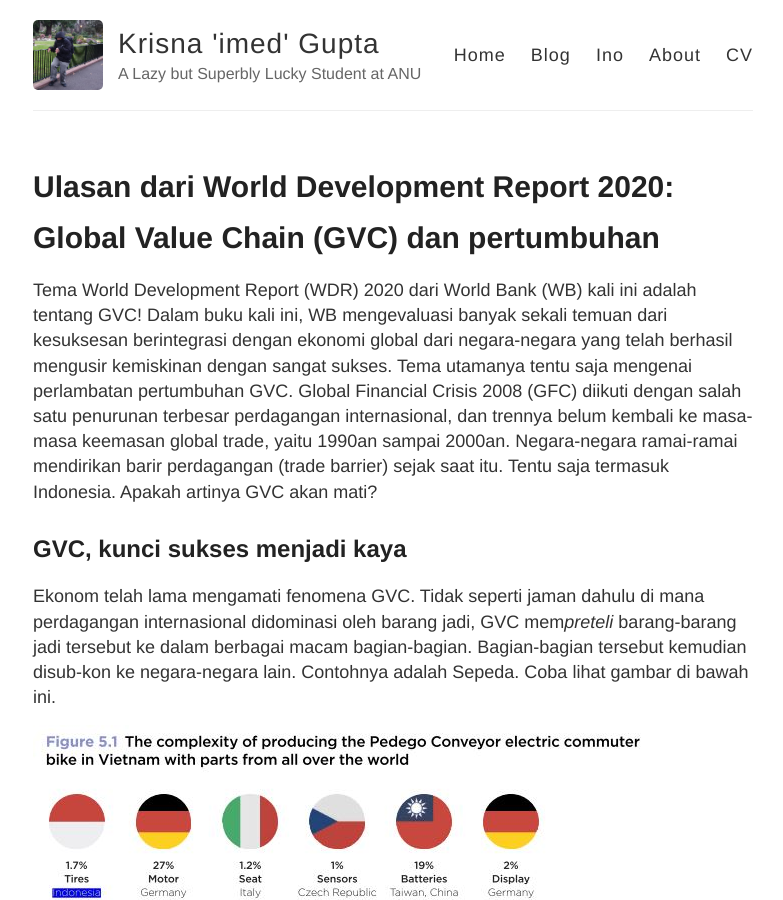
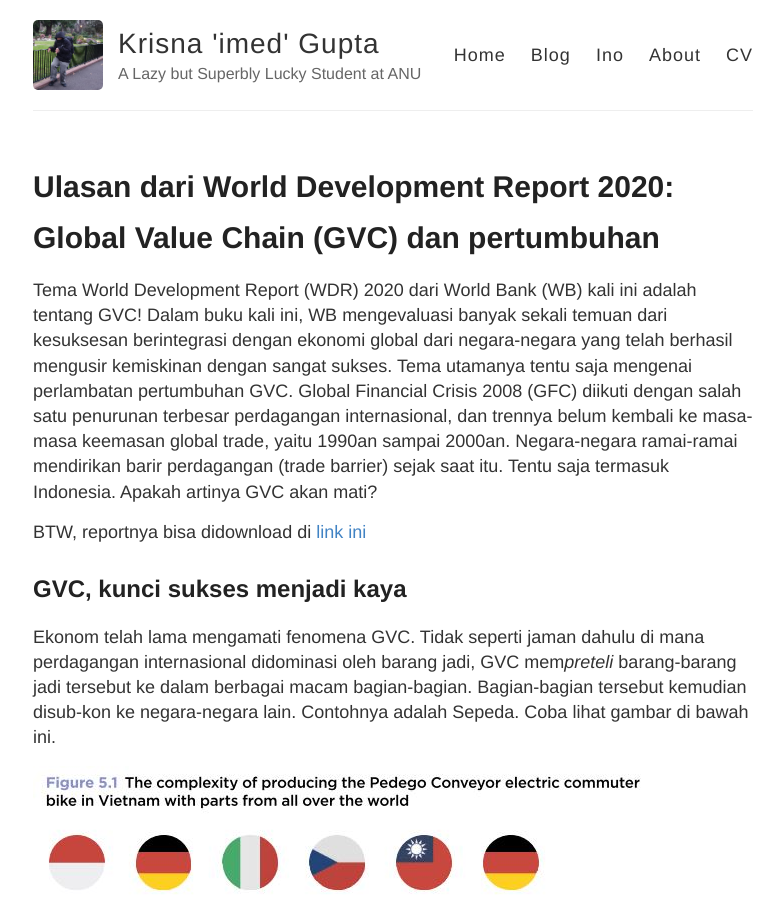
Before and after one commit to imedkrisna/imedkrisna.github.io, a Jekyll site: the page built from blog/_posts/2020-05-19-wdr2020.md, in a window 1280 px wide and 900 px high. Shown: the whole window, without its empty margins (247-1030 px from the left). Built offline with Jekyll 4.4.1, drawn with Linux system fonts in a browser that asks for light colours; comment, search, counter and statistics services are not loaded.

Commit message:
Update 2020-05-19-wdr2020.md

```diff
--- a/blog/_posts/2020-05-19-wdr2020.md
+++ b/blog/_posts/2020-05-19-wdr2020.md
@@ -6,6 +6,8 @@
 ---
 
 Tema World Development Report (WDR) 2020 dari World Bank (WB) kali ini adalah tentang GVC! Dalam buku kali ini, WB mengevaluasi banyak sekali temuan dari kesuksesan berintegrasi dengan ekonomi global dari negara-negara yang telah berhasil mengusir kemiskinan dengan sangat sukses. Tema utamanya tentu saja mengenai perlambatan pertumbuhan GVC. Global Financial Crisis 2008 (GFC) diikuti dengan salah satu penurunan terbesar perdagangan internasional, dan trennya belum kembali ke masa-masa keemasan global trade, yaitu 1990an sampai 2000an. Negara-negara ramai-ramai mendirikan barir perdagangan (trade barrier) sejak saat itu. Tentu saja termasuk Indonesia. Apakah artinya GVC akan mati?
+
+BTW, reportnya bisa didownload di [link ini](https://www.worldbank.org/en/publication/wdr2020)
 
 ## GVC, kunci sukses menjadi kaya
 Ekonom telah lama mengamati fenomena GVC. Tidak seperti jaman dahulu di mana perdagangan internasional didominasi oleh barang jadi, GVC mem*preteli* barang-barang jadi tersebut ke dalam berbagai macam bagian-bagian. Bagian-bagian tersebut kemudian disub-kon ke negara-negara lain. Contohnya adalah Sepeda. Coba lihat gambar di bawah ini.
```
